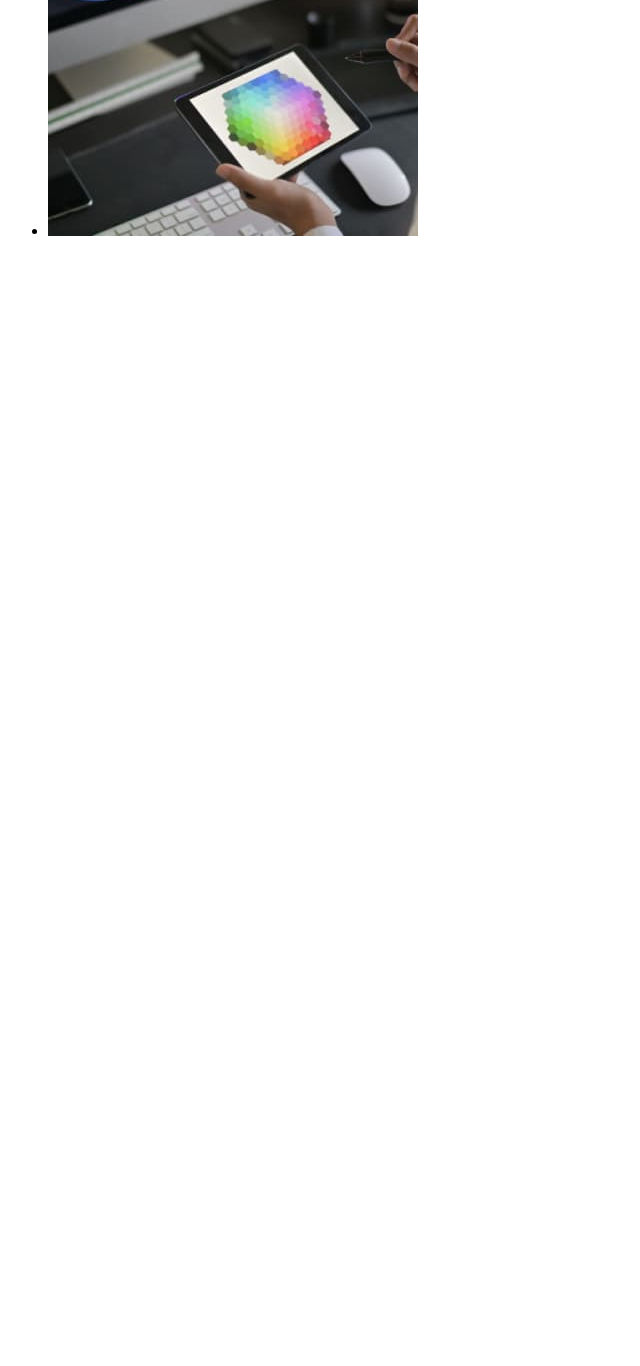
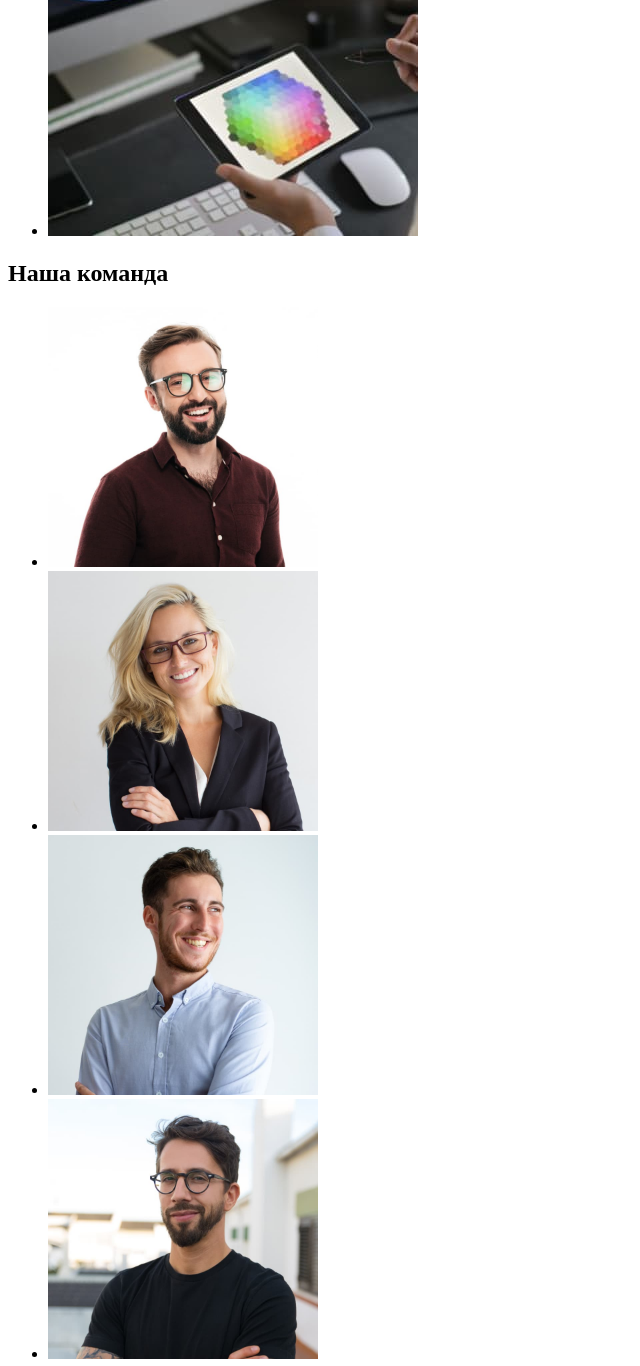
Before and after one commit to TetianaZelena/goit-markup-hw-01, a plain HTML site: page index.html in a window 1280 px wide. Shown: the part 1266-2632 px from the top of the page, without its empty margins (0-640 px from the left). Before the commit the page ends 1522 px from the top, so only its background shows below. Drawn offline with Linux system fonts and the light colour scheme.

Commit message:
added section our team
added 4 photo of people

```diff
--- a/index.html
+++ b/index.html
@@ -55,6 +55,15 @@
                         <img src="./images\img (2).jpg" alt= "female holds the tablet and pan" height="294" width="370"/>  </a></li>
                 </ul>
         </section>
+        <section>
+            <h2>Наша команда</h2>
+            <ul>
+                <li><img src="./images/img (3)men with glasses (1).jpg"    alt="the smiling man with glasses on his face" width="270" height="260" />    </li>
+                <li><img src="./images/img (3)woman with glasses (1).jpg"  alt="the smiling woman with glasses on her face" width="270" height="260" />    </li>
+                <li><img src="./images/img (3)man in shirt (1).jpg"        alt="the smiling man wearing in a blue shirt" width="270" height="260" />    </li>
+                <li><img src="./images\img (3)man in black t-shirt (1).jpg"alt="the smiling man with glasses wearing a black t-shirt" width="270" height="260" />    </li>
+            </ul>
+        </section>
     </main>
 
 </body>
```
Also changed, not shown: images/img (3)man in black t-shirt (1).jpg (added), images/img (3)man in shirt (1).jpg (added), images/img (3)men with glasses (1).jpg (added), images/img (3)woman with glasses (1).jpg (added).
